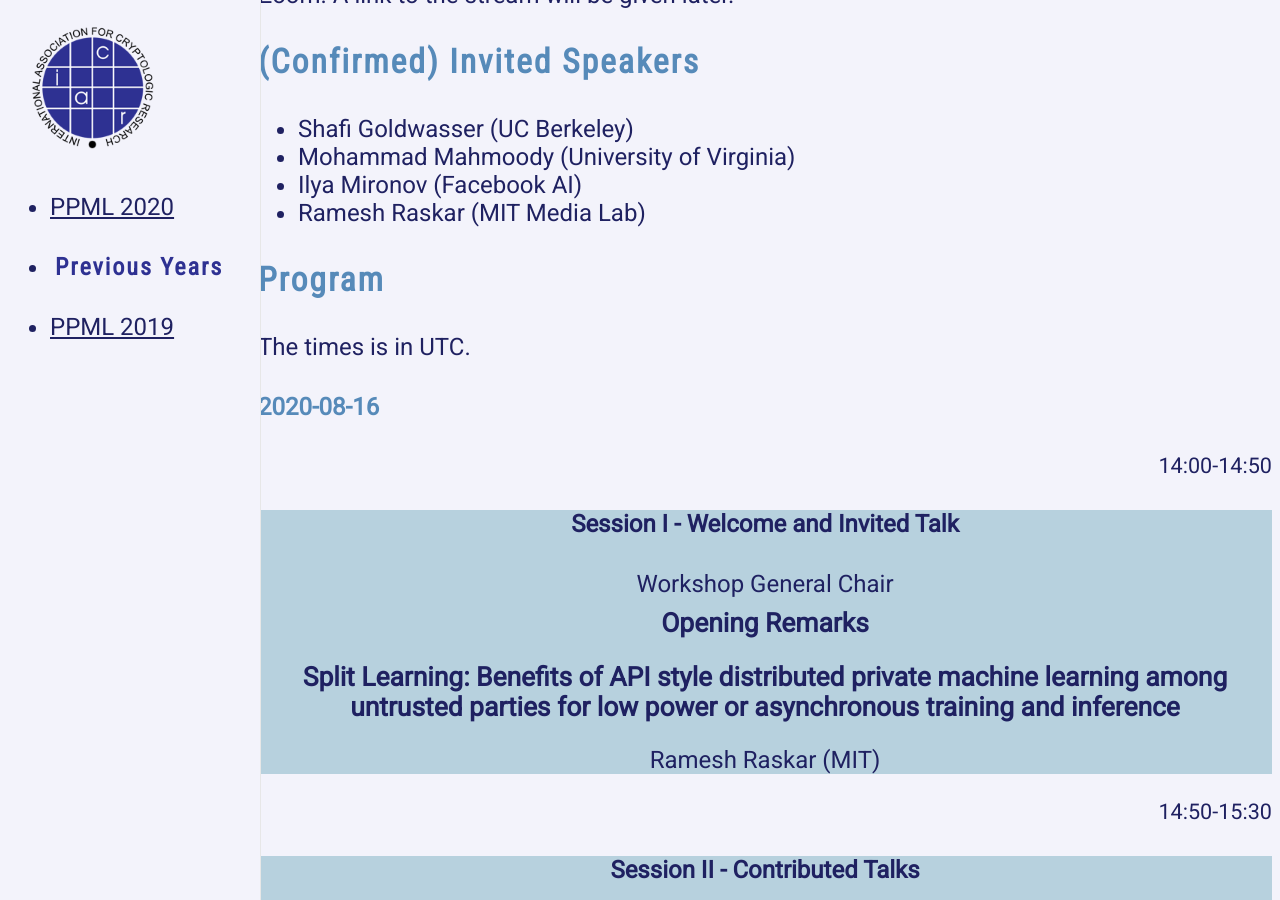
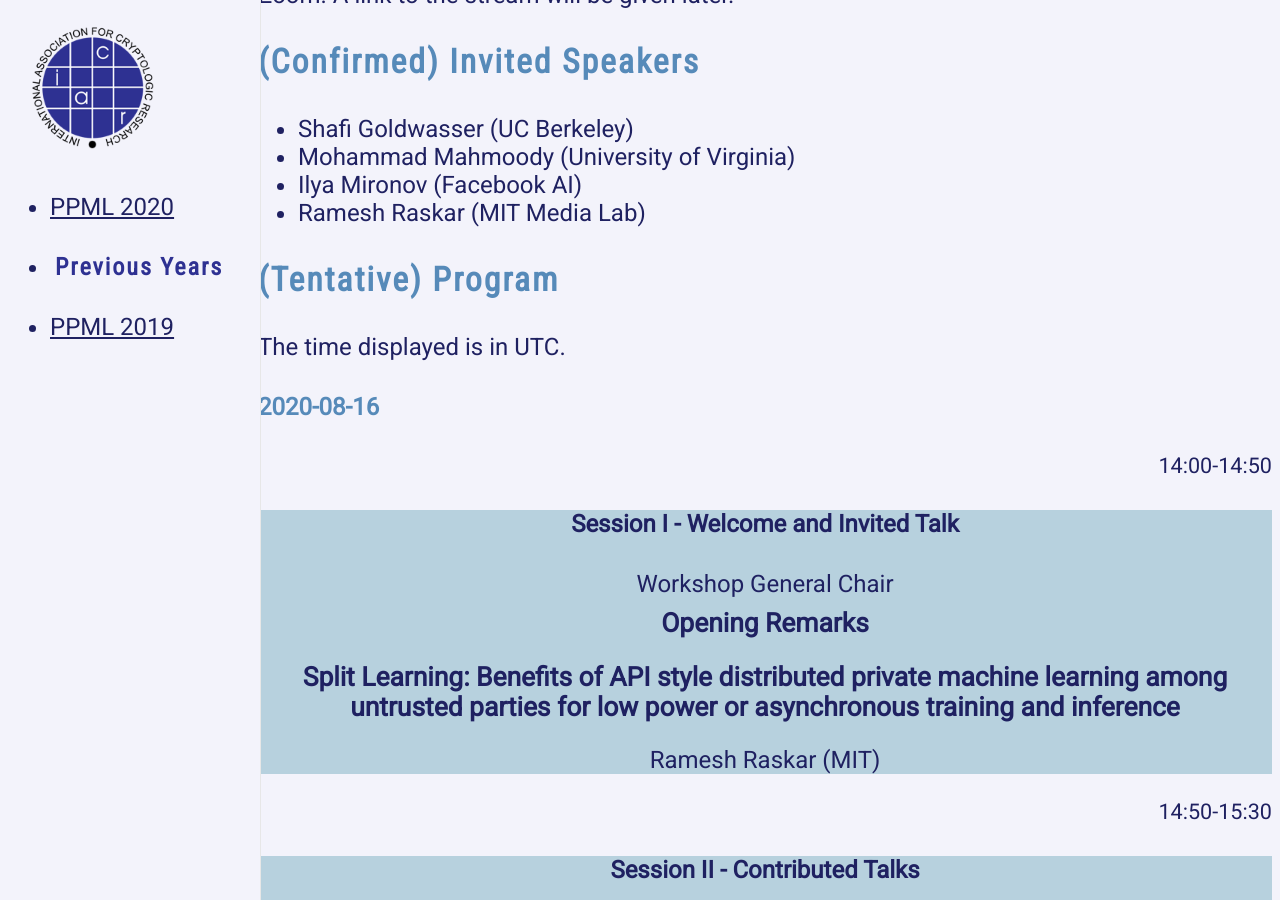
Before and after one commit to Crypto-PPML/Crypto-PPML.github.io, a Jekyll site: the page built from 2020/index.markdown, in a window 1280 px wide and 900 px high, scrolled down 1074 px. Built offline with Jekyll 4.4.1, drawn with Linux system fonts in a browser that asks for light colours; nearby versions of some CDN libraries; a style sheet for code colours, icons or effects is not loaded.

Commit message:
Update index.markdown

```diff
--- a/2020/index.markdown
+++ b/2020/index.markdown
@@ -29,9 +29,9 @@ Zoom. A link to the stream will be given later.
 - Ilya Mironov (Facebook AI)
 - Ramesh Raskar (MIT Media Lab)
 
-### Program
+### (Tentative) Program
 
-The times is in UTC.
+The time displayed is in UTC.
 
 <div markdown="0">
     {% include program.html programURL='2020/assets/program.json' %}
```
